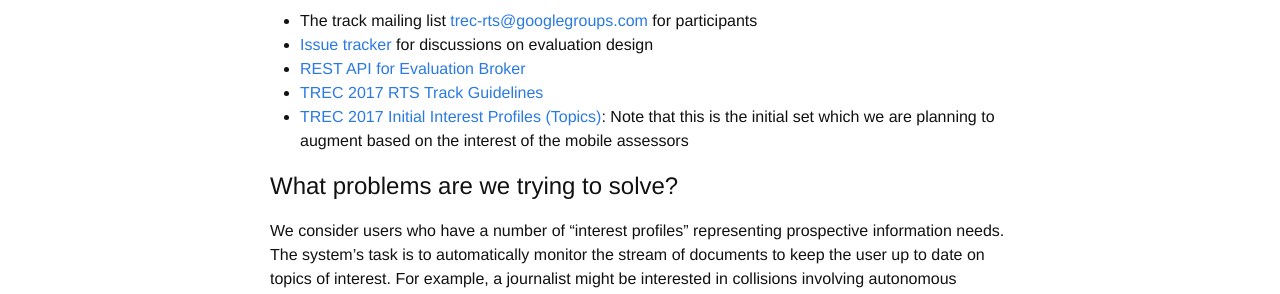
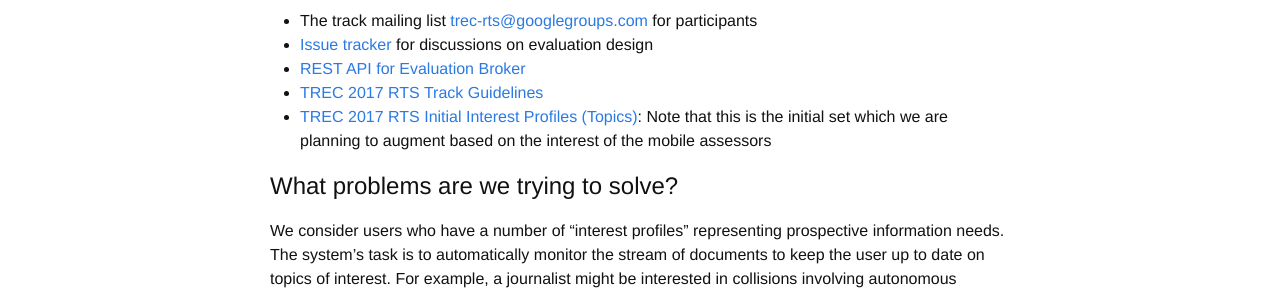
Before and after one commit to trecrts/trecrts.github.io, a Jekyll site: the page built from index.md, in a window 1280 px wide. Shown: the part 245-539 px from the top of the page. Built offline with Jekyll 4.4.1, drawn with Linux system fonts in a browser that asks for light colours.

Commit message:
tweaked label.

```diff
--- a/index.md
+++ b/index.md
@@ -15,7 +15,7 @@ information needs.
 + [Issue tracker](https://github.com/trecrts/trecrts.github.io/issues) for discussions on evaluation design
 + [REST API for Evaluation Broker](https://github.com/trecrts/trecrts-eval/tree/master/trecrts-server)
 + [TREC 2017 RTS Track Guidelines](TREC2017-RTS-guidelines.html)
-+ [TREC 2017 Initial Interest Profiles (Topics)](TREC2017-RTS-topics1.json): Note that this is the initial set which we are planning to augment based on the interest of the mobile assessors
++ [TREC 2017 RTS Initial Interest Profiles (Topics)](TREC2017-RTS-topics1.json): Note that this is the initial set which we are planning to augment based on the interest of the mobile assessors
 
 ## What problems are we trying to solve?
 
```
Also changed, not shown: TREC2017-RTS-guidelines.md (+1 -1 lines).
